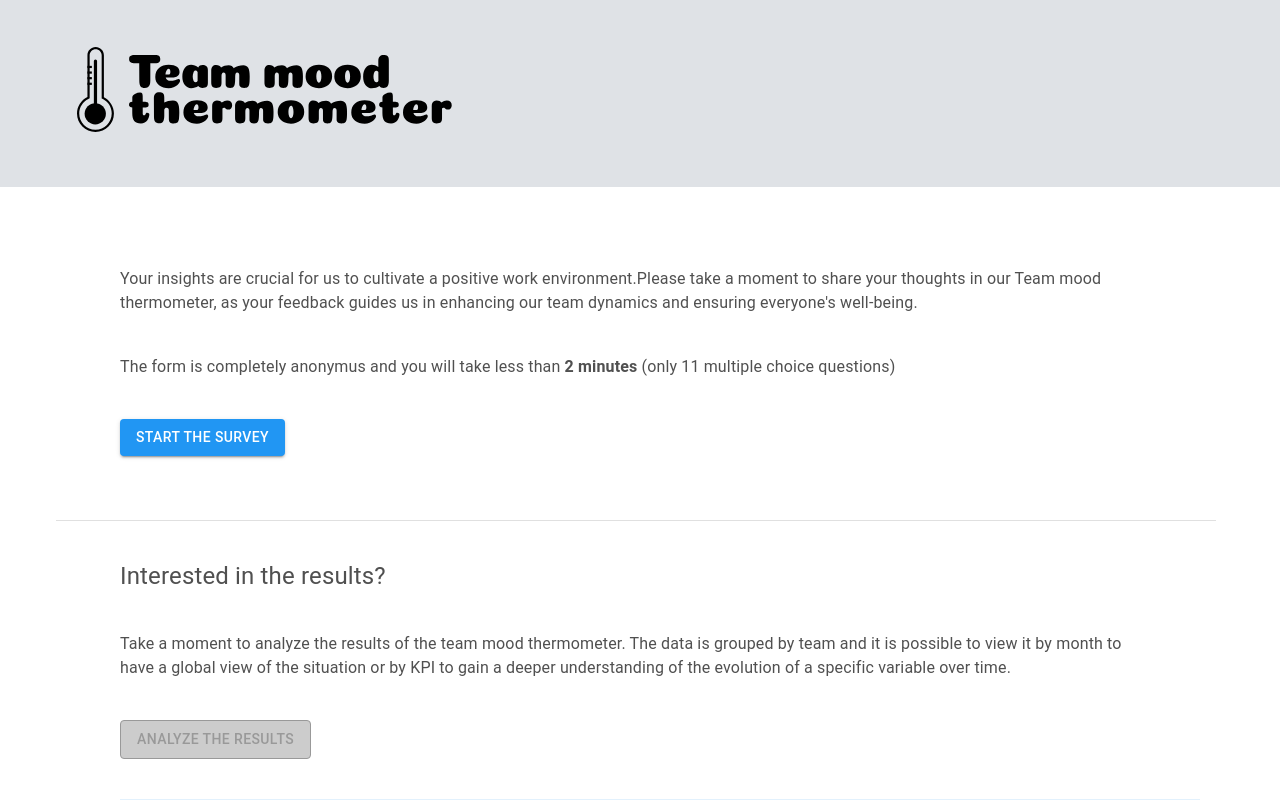
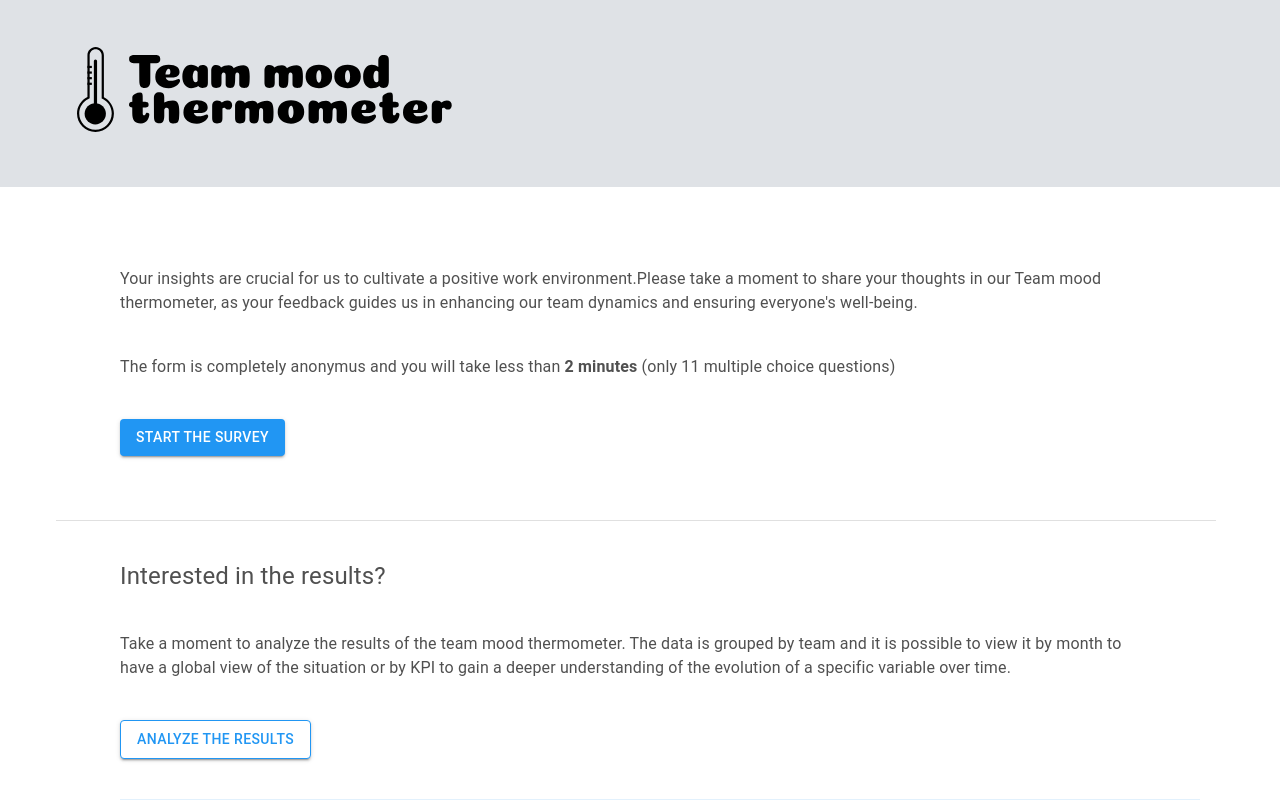
Before and after one commit to PPARAFITA/Survey, a React (Create React App) app in the folder frontend/: page / in a window 1280 px wide. Shown: the top 800 px of the page. Built offline with nearby package versions, Linux system fonts and the light colour scheme.

Commit message:
Update version Case_sensitive

```diff
--- a/frontend/src/common/components/atom/button/index.ts
+++ b/frontend/src/common/components/atom/button/index.ts
@@ -1 +1 @@
-export { CustomButton } from './button.component';
+export * from './button.component';
--- a/frontend/src/common/components/atom/radiobutton/radio-button.component.tsx
+++ b/frontend/src/common/components/atom/radiobutton/radio-button.component.tsx
@@ -51,26 +51,18 @@ export const RadioButtonsGroup: React.FC<Props> = ({
   const handleChange = (event: React.ChangeEvent<HTMLInputElement>) => {
 
     const optionId = event.target.value;
-    console.log("Option value:", optionId);
-    console.log("Question value:", questionId);
 
 
-    // Comprobar que están informado antes de llamar  a handleOptionChange
     if (onOptionChange) {
       onOptionChange('', questionId, optionId, surveyId, '', event);
     }
   };
 
 
-  // const optionId = parseInt(event.target.value); // Convierte el valor de cadena a número
-  // onOptionChange(questionId, optionId);
-  // console.log("Selected question ID:", questionId);
-  // console.log("Selected question ID:", optionId);
-
 
   return (
 
-    <div className="RadioButton">
+    <div className={'RadioButton'}>
       <div className="question">
         {question}
         <RadioGroup
--- a/frontend/src/common/components/atom/radiobutton/radio-button.styles.css
+++ b/frontend/src/common/components/atom/radiobutton/radio-button.styles.css
@@ -6,6 +6,11 @@
   flex-direction: row;
 }
 
+
+.inlineRadioGroup {
+  display: flex;
+  flex-direction: row;
+}
 .question {
   display:flex;
   flex-direction: column;
--- a/frontend/src/common/components/molecules/index.ts
+++ b/frontend/src/common/components/molecules/index.ts
@@ -1,3 +1,4 @@
 export * from './header.component';
 export { default as SelectList}  from './list.component';
 export * from './footer.component';
+export * from './select.component'
--- a/frontend/src/core/routes.component.tsx
+++ b/frontend/src/core/routes.component.tsx
@@ -1,6 +1,6 @@
 import React from 'react';
 import { Route, Routes } from 'react-router-dom';
-import { App } from '../pages/landing_page/landing.container'
+import { App } from '../pages/landing_page/landing_page_container'
 import {Results} from '../pages/results_page/results.container'
 import { Thanks } from '../pages/thanks_page/thanks.container';
 import { FormMood } from '../pages/form_page/form.container';
--- a/frontend/src/pages/form_page/form.container.tsx
+++ b/frontend/src/pages/form_page/form.container.tsx
@@ -1,12 +1,13 @@
 import React, { useState, type FormEvent } from 'react';
 import '../../App.css';
-import SelectList from '../../common/components/molecules/list.component';
+import {SelectList} from '../../common';
 import RadioButtonUnchecked from '@mui/icons-material/RadioButtonUnchecked';
-import { CustomButton, RadioButtonsGroup } from '../../common';
 import './form.styles.css';
 import TextField from '@mui/material/TextField';
 import { getQuestions } from '../../services/question';
 import Divider from '@mui/material/Divider';
+import {CustomButton} from '../../common'
+import {RadioButtonsGroup}  from '../../common';
 // import { getSurveyData } from '../../services/mocks/mockquestion'; //MOCKDATA
 // import { getSurvey }  from '../../services/survey'; BACKEND
 // import { getSurvey } from '../../services/survey';
--- a/frontend/src/pages/landing_page/landing.container.tsx
+++ /dev/null
@@ -1,54 +0,0 @@
-import React from 'react';
-import Stack from '@mui/material/Stack';
-import '../../App.css';
-import { CustomButton } from '../../common';
-import Divider from '@mui/material/Divider';
-import '../../common/components/atom/button/button.styles.css';
-import './landing.styles.css';
-
-
-const LITERALS = {
-    p1: " Your insights are crucial for us to cultivate a positive work environment.Please take a moment to share your thoughts in our Team mood thermometer, as your feedback guides us in enhancing our team dynamics and ensuring everyone's well-being.",
-    p2: ' The form is completely anonymus and you will take less than',
-    p3: '(only 11 multiple choice questions)',
-    p4: ' Take a moment to analyze the results of the team mood thermometer. ' +
-        'The data is grouped by team and it is possible to view it by month to have a global view of the situation or by KPI to gain a deeper understanding of the evolution of a specific variable over time.',
-    p5: 'Interested in the results?',
-    p6: 'If you want to know more go to '
-}
-
-
-export const App = () => {
-    return (
-        <div className="App">
-
-            <p className="Body1">
-                {LITERALS.p1}
-                <br></br>
-                <div>
-                    {LITERALS.p2} <span className='Body_bold'>2 minutes</span> {LITERALS.p3}
-                </div>
-                <div className='Button'>
-                    <Stack direction="row" spacing={1}>
-                        <CustomButton color={'blue'} description={"Start the Survey"} path={"/FormMood"} />
-                    </Stack>
-                </div>
-            </p>
-            <Divider className='divider'></Divider>
-            <p className="Body1">
-                <p className="header5">{LITERALS.p5}</p>
-
-                {LITERALS.p4}
-
-                <div className='Button'>
-                    <CustomButton color={'white'} description={"Analyze the results"} path={"/Results"} isDisabled={true} />
-                </div>
-
-                <p className='link-more'>
-                    {LITERALS.p6}<a href="https://engineering.atspotify.com/2014/09/squad-health-check-model/" target="_blank" rel="noreferrer noopener"  >
-                        <span className='More-information'>more information</span></a>
-
-                </p> </p>
-        </div>
-    )
-}
--- a/frontend/src/pages/thanks_page/thanks.container.tsx
+++ b/frontend/src/pages/thanks_page/thanks.container.tsx
@@ -1,7 +1,6 @@
 import React from 'react';
 import thankimage from '../../assets/thanks.svg'
-import '../../App.css';
-import { CustomButton } from '../../common';
+import {CustomButton} from '../../common';
 import './thanks.styles.css';
 import '../../App.css';
 import Divider from '@mui/material/Divider';
@@ -40,7 +39,7 @@ export const Thanks = () => {
                 </p>
             </div>
             <div className='Button'>
-                <CustomButton color={'blue'} description={"Analyze the results"} path={"/Results"}  isDisabled= {true}/>
+                <CustomButton color={'blue'} description={"Analyze the results"} path={"/Results"}  />
             </div>
 
             <p className='link-more'>
```
Also changed, not shown: frontend/src/Pages/Landing_page/landing_page_container.tsx (renamed from frontend/src/Pages/Landing_page/Landing.container.tsx), frontend/src/common/components/index.ts (line endings or trailing spaces).
